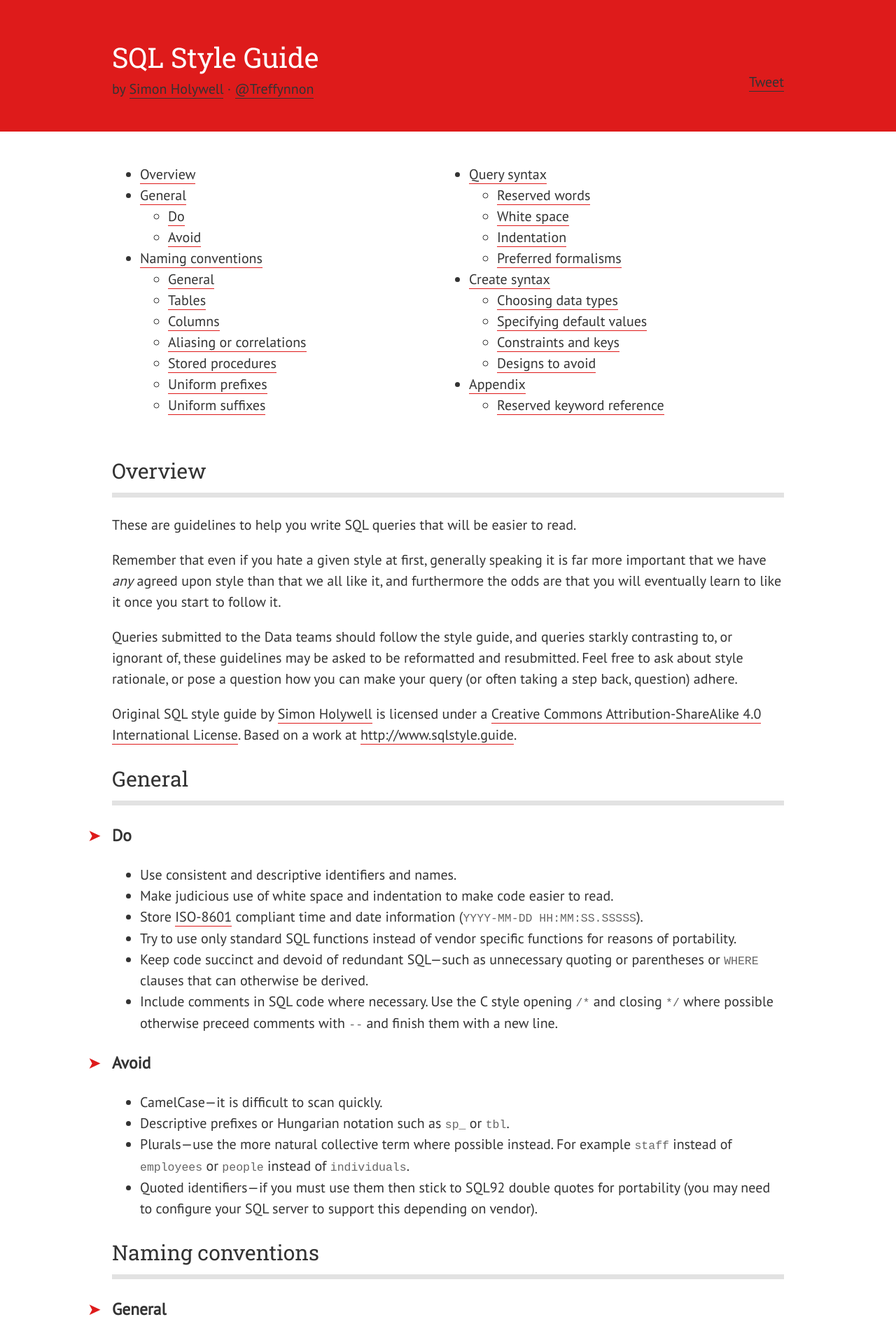
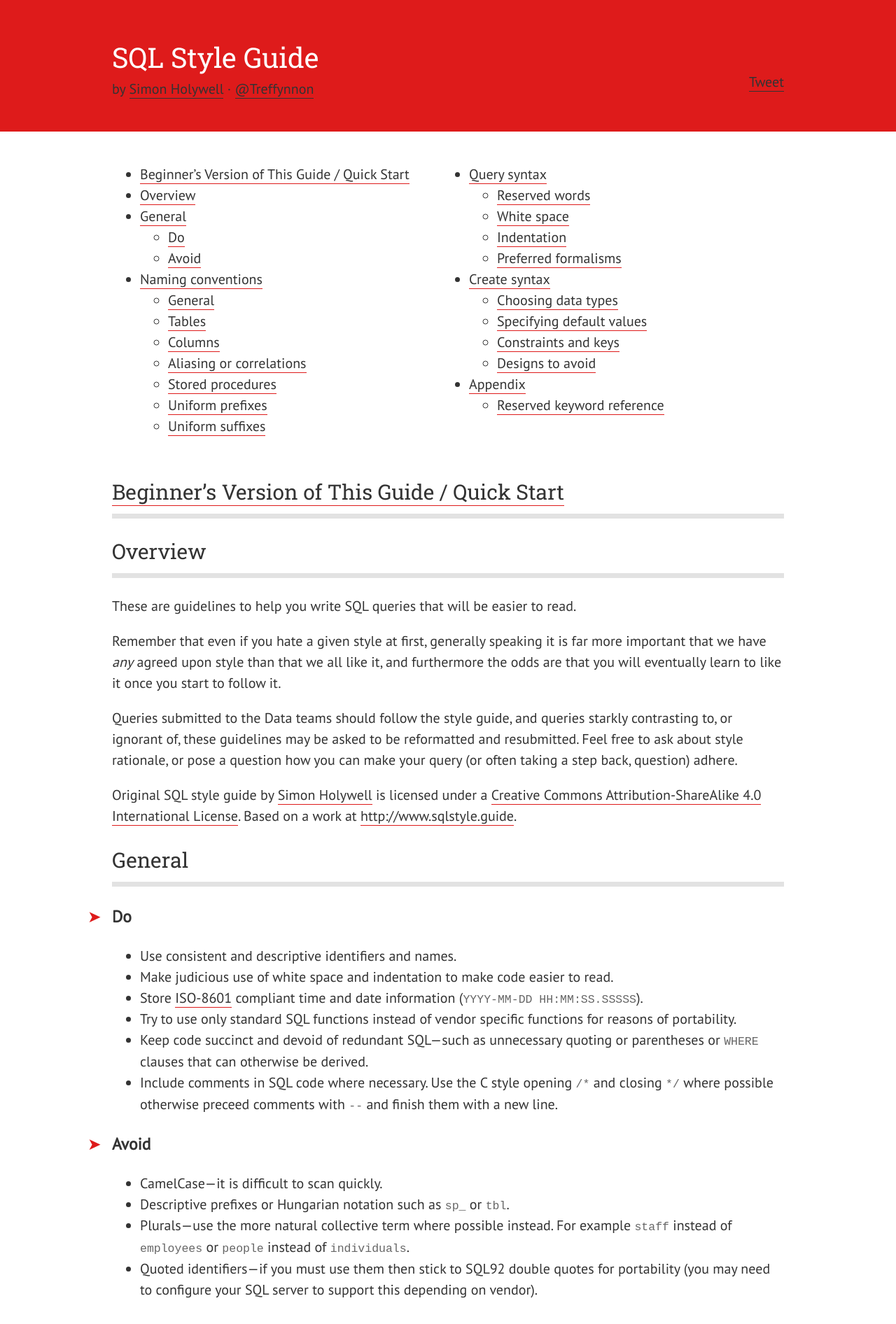
Before and after one commit to treffynnon/sqlstyle.guide, a Jekyll site: the page built from index.md, in a window 1280 px wide. Shown: the top 1892 px of the page at 70% size. Built offline with Jekyll 4.4.1, drawn with Linux system fonts in a browser that asks for light colours; nearby versions of some CDN libraries; some web fonts are replaced; comment, search, counter and statistics services are not loaded.

Commit message:
Beginner's guide

```diff
--- a/_includes/sqlstyle.guide.md
+++ b/_includes/sqlstyle.guide.md
@@ -1,4 +1,6 @@
 # SQL style guide
+
+## [Beginner's Version of This Guide / Quick Start](https://docs.google.com/document/d/1qcrQHw2QCUnpbY4epipYstIaBD0IF9HCTmSa7pVKmN4/edit)
 
 ## Overview
 
```
